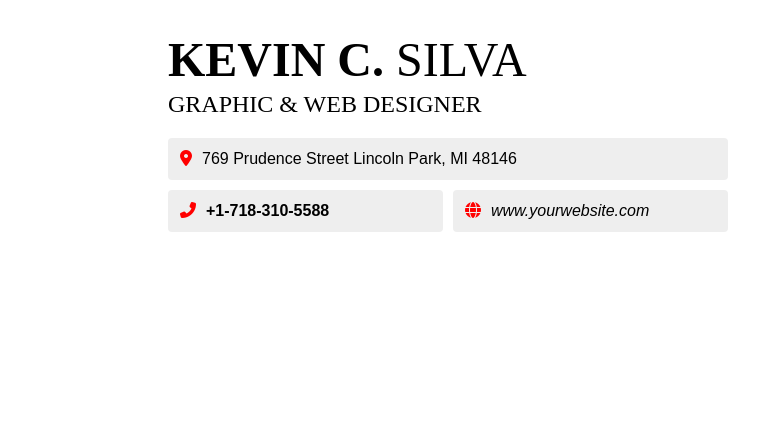
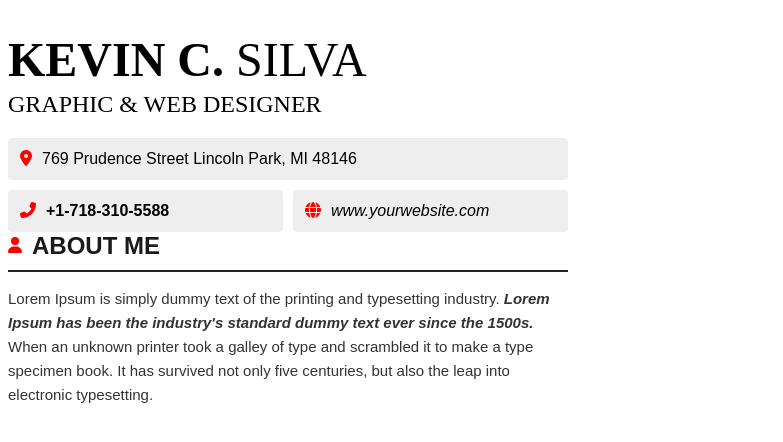
Before and after one commit to IceStorman/WebPart2, an Angular app: page / in a window 1280 px wide. Shown: the top 442 px of the page, without its empty margins (0-783 px from the left). Built offline with nearby package versions, Linux system fonts and the light colour scheme.

Commit message:
Added about me block

```diff
--- a/package.json
+++ b/package.json
@@ -17,6 +17,9 @@
     "@angular/platform-browser": "^19.2.0",
     "@angular/platform-browser-dynamic": "^19.2.0",
     "@angular/router": "^19.2.0",
+    "@fortawesome/angular-fontawesome": "^1.0.0",
+    "@fortawesome/fontawesome-svg-core": "^6.7.2",
+    "@fortawesome/free-solid-svg-icons": "^6.7.2",
     "rxjs": "~7.8.0",
     "tslib": "^2.3.0",
     "zone.js": "~0.15.0"
--- /dev/null
+++ b/src/app/components/about-me-component/about-me-component.html
@@ -0,0 +1,13 @@
+<div class="about-me-container">
+  <div class="header">
+    <fa-icon [icon]="['fas', 'user']"></fa-icon>
+    <h2>ABOUT ME</h2>
+  </div>
+  <hr />
+  <p>
+    Lorem Ipsum is simply dummy text of the printing and typesetting industry.
+    <em><strong>Lorem Ipsum has been the industry's standard dummy text ever since the 1500s.</strong></em>
+    When an unknown printer took a galley of type and scrambled it to make a type specimen book.
+    It has survived not only five centuries, but also the leap into electronic typesetting.
+  </p>
+</div>
--- /dev/null
+++ b/src/app/components/about-me-component/about-me-component.scss
@@ -0,0 +1,37 @@
+.about-me-container{
+  font-family: Arial, sans-serif;
+  color: #333;
+  max-width: 35rem;
+
+  .header {
+    display: flex;
+    align-items: center;
+    gap: 10px;
+    color: #1a1a1a;
+
+    fa-icon {
+      color: red;
+    }
+
+    h2 {
+      font-weight: bold;
+      margin: 0;
+    }
+  }
+
+  hr {
+    margin: 10px 0 15px;
+    border: none;
+    border-top: 2px solid #222;
+  }
+
+  p {
+    font-size: 15px;
+    line-height: 1.6;
+
+    em {
+      font-style: italic;
+      font-weight: bold;
+    }
+  }
+}
--- /dev/null
+++ b/src/app/components/about-me-component/about-me-component.ts
@@ -0,0 +1,17 @@
+import { Component } from "@angular/core";
+import {FaIconLibrary, FontAwesomeModule} from '@fortawesome/angular-fontawesome';
+import { faUser } from '@fortawesome/free-solid-svg-icons';
+
+@Component({
+  selector: "about-me-component",
+  templateUrl: "./about-me-component.html",
+  styleUrls: ["./about-me-component.scss"],
+  imports: [
+    FontAwesomeModule,
+  ]
+})
+export class AboutMeComponent {
+  constructor(library: FaIconLibrary) {
+    library.addIcons(faUser);
+  }
+}
--- a/src/app/components/base_component/cv-component.component.html
+++ b/src/app/components/base_component/cv-component.component.html
@@ -1,3 +1,4 @@
 <div class="cv-block">
     <candidate-summary-component></candidate-summary-component>
+    <about-me-component></about-me-component>
 </div>
--- a/src/app/components/base_component/cv-component.component.ts
+++ b/src/app/components/base_component/cv-component.component.ts
@@ -1,10 +1,12 @@
 import { Component } from '@angular/core';
 import {CandidateSummary} from '../candidate-summary-component/candidate-summary-component';
+import {AboutMeComponent} from '../about-me-component/about-me-component';
 
 @Component({
   selector: 'cv-component',
   imports: [
-    CandidateSummary
+    CandidateSummary,
+    AboutMeComponent
   ],
   templateUrl: './cv-component.component.html'
 })
--- a/src/app/components/candidate-summary-component/candidate-summary-component.scss
+++ b/src/app/components/candidate-summary-component/candidate-summary-component.scss
@@ -3,8 +3,6 @@ $icon-color: red;
 $border-radius: 4px;
 
 .candidate-summary-container {
-  padding-left: 10rem;
-
   .name-block{
     h1 {
       font-size: 3rem;
```
Also changed, not shown: 1 other file (tests, documents, lock files or other folders).
